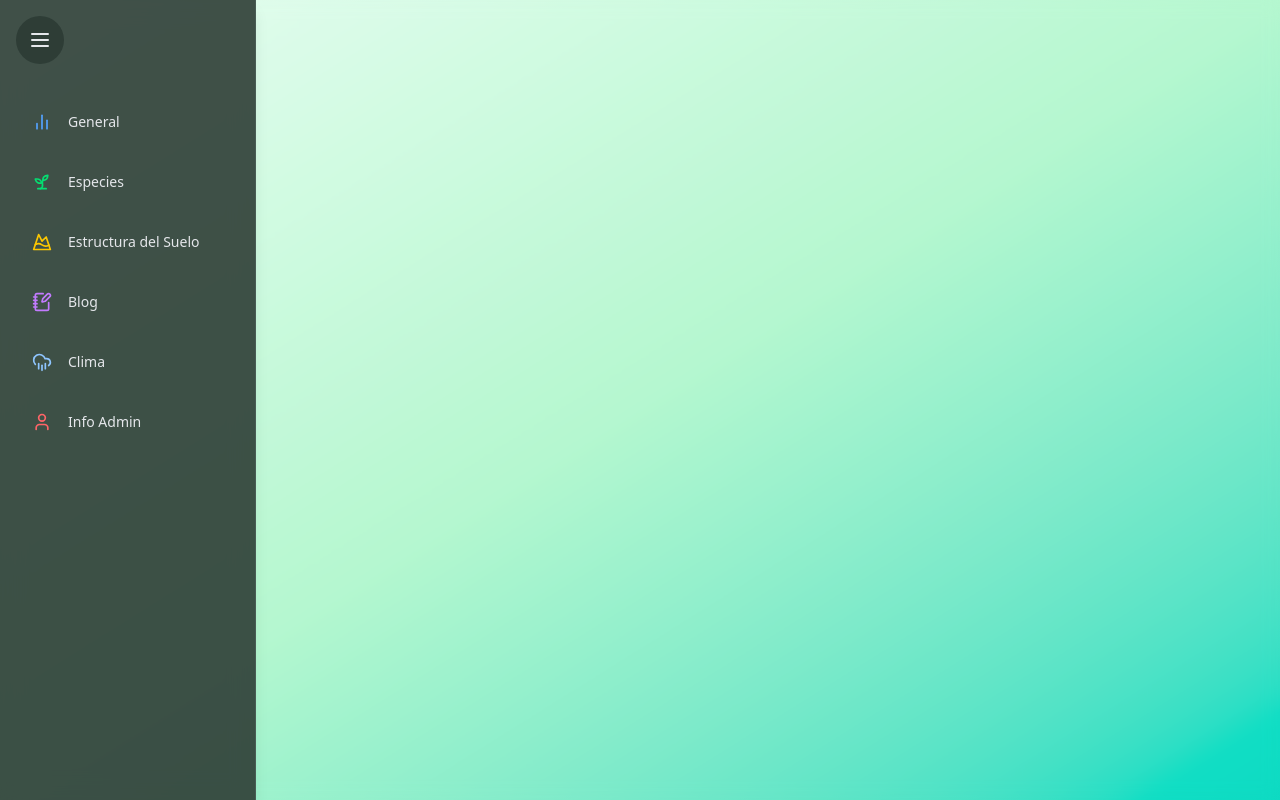
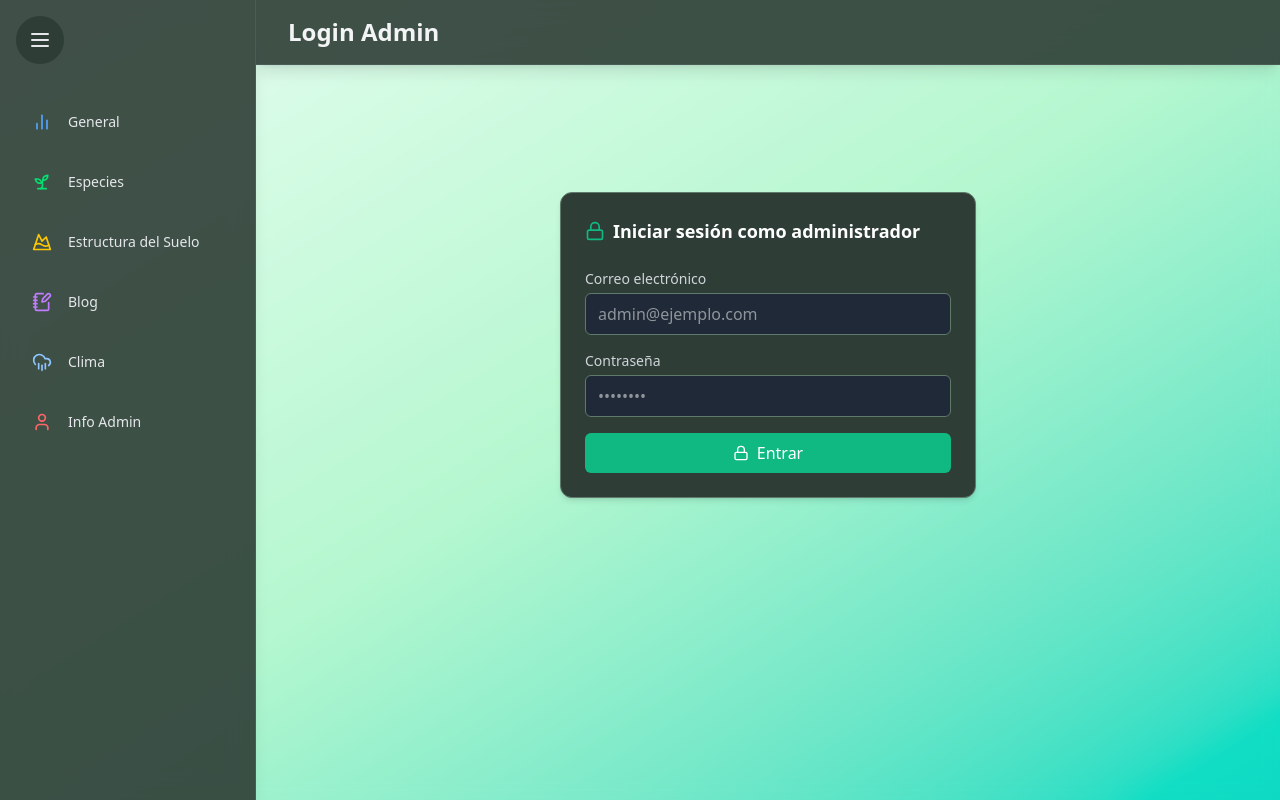
Before and after one commit to romtega/admin-dashboard, a React (Vite) app: page /login in a window 1280 px wide. Built offline with nearby package versions, Linux system fonts and the light colour scheme; no server answers.

Commit message:
feat: authContext for admin purposes

```diff
--- a/src/App.jsx
+++ b/src/App.jsx
@@ -1,6 +1,7 @@
 import { Routes, Route } from "react-router-dom"
 import { PlantProvider } from "./context/PlantContext"
 import { BlogProvider } from "./context/BlogContext"
+import { AuthProvider } from "./context/AuthContext"
 import { Toaster } from "react-hot-toast"
 
 import OverviewPage from "@/pages/OverviewPage"
@@ -8,8 +9,9 @@ import SpeciesPage from "@/pages/SpeciesPage"
 import Sidebar from "@/components/common/Sidebar"
 import SoilStructurePage from "./pages/SoilStructurePage"
 import BlogPage from "./pages/BlogPage"
+import WeatherPage from "./pages/WeatherPage"
 import AdminProfilePage from "./pages/AdminProfilePage"
-import WeatherPage from "./pages/WeatherPage"
+import AdminLoginPage from "./pages/AdminLoginPage"
 
 function App() {
   return (
@@ -44,6 +46,7 @@ function App() {
         <div className="absolute inset-0 backdrop-blur-sm" />
       </div>
       <Sidebar />
+      <AuthProvider>
         <PlantProvider>
           <BlogProvider>
             <Routes>
@@ -51,11 +54,13 @@ function App() {
               <Route path="/soil-structure" element={<SoilStructurePage />} />
               <Route path="/species" element={<SpeciesPage />} />
               <Route path="/blog" element={<BlogPage />} />
+              <Route path="/weather" element={<WeatherPage />} />
               <Route path="/admin" element={<AdminProfilePage />} />
-            <Route path="/weather" element={<WeatherPage />} />
+              <Route path="/login" element={<AdminLoginPage />} />
             </Routes>
           </BlogProvider>
         </PlantProvider>
+      </AuthProvider>
     </div>
   )
 }
--- /dev/null
+++ b/src/context/AuthContext.jsx
@@ -0,0 +1,66 @@
+// src/context/AuthContext.jsx
+import { createContext, useState, useEffect, useCallback } from "react"
+import axiosInstance from "@/services/axiosConfig"
+import toast from "react-hot-toast"
+
+export const AuthContext = createContext(null)
+
+export const AuthProvider = ({ children }) => {
+  const [user, setUser] = useState(null)
+  const [loadingUser, setLoadingUser] = useState(true)
+
+  const fetchMe = useCallback(async () => {
+    try {
+      setLoadingUser(true)
+      const { data } = await axiosInstance.get("/api/v1/auth/me")
+      setUser(data)
+    } catch (error) {
+      setUser(null)
+    } finally {
+      setLoadingUser(false)
+    }
+  }, [])
+
+  useEffect(() => {
+    fetchMe()
+  }, [fetchMe])
+
+  const login = async ({ email, username, password }) => {
+    try {
+      const payload = { password }
+
+      // permitimos login con email o username
+      if (email) payload.email = email
+      if (username) payload.username = username
+
+      const { data } = await axiosInstance.post("/api/v1/auth/login", payload)
+      setUser(data)
+      toast.success("Sesión iniciada correctamente")
+      return { ok: true }
+    } catch (error) {
+      const msg = error.response?.data?.error || "No se pudo iniciar sesión"
+      toast.error(msg)
+      return { ok: false, error: msg }
+    }
+  }
+
+  const logout = async () => {
+    try {
+      await axiosInstance.post("/api/v1/auth/logout")
+    } catch (error) {
+      console.error("Error al cerrar sesión:", error)
+    } finally {
+      setUser(null)
+    }
+  }
+
+  const value = {
+    user,
+    loadingUser,
+    login,
+    logout,
+    fetchMe,
+  }
+
+  return <AuthContext.Provider value={value}>{children}</AuthContext.Provider>
+}
--- /dev/null
+++ b/src/hooks/useAuthContext.js
@@ -0,0 +1,10 @@
+import { useContext } from "react"
+import { AuthContext } from "@/context/AuthContext"
+
+export const useAuthContext = () => {
+  const context = useContext(AuthContext)
+  if (!context) {
+    throw new Error("useAuthContext debe usarse dentro de AuthProvider")
+  }
+  return context
+}
--- /dev/null
+++ b/src/pages/AdminLoginPage.jsx
@@ -0,0 +1,106 @@
+import { useEffect } from "react"
+import { useForm } from "react-hook-form"
+import { motion } from "framer-motion"
+import { Lock } from "lucide-react"
+import { useNavigate } from "react-router-dom"
+import { useAuthContext } from "@/hooks/useAuthContext"
+import Header from "@/components/common/Header"
+
+const AdminLoginPage = () => {
+  const {
+    register,
+    handleSubmit,
+    formState: { errors },
+  } = useForm()
+  const { user, loadingUser, login } = useAuthContext()
+  const navigate = useNavigate()
+
+  // Si ya está logueado, mandarlo al /admin
+  useEffect(() => {
+    if (!loadingUser && user) {
+      navigate("/admin", { replace: true })
+    }
+  }, [loadingUser, user, navigate])
+
+  const onSubmit = async data => {
+    const { email, password } = data
+    const result = await login({ email, password })
+    if (result.ok) {
+      navigate("/admin", { replace: true })
+    }
+  }
+
+  return (
+    <div className="flex-1 overflow-auto relative z-10">
+      <Header title="Login Admin" />
+
+      <motion.div
+        className="max-w-md mx-auto px-4 py-10 flex items-center justify-center min-h-[70vh]"
+        initial={{ opacity: 0, y: 20 }}
+        animate={{ opacity: 1, y: 0 }}
+        transition={{ duration: 0.5 }}
+      >
+        <div className="w-full bg-[#2E3D36] border border-[#5F7A6A] rounded-xl p-6 shadow-md text-gray-200">
+          <div className="flex items-center gap-2 mb-6">
+            <Lock className="w-5 h-5 text-[#10B981]" />
+            <h2 className="text-lg font-semibold text-white">
+              Iniciar sesión como administrador
+            </h2>
+          </div>
+
+          <form className="space-y-4" onSubmit={handleSubmit(onSubmit)}>
+            <div className="flex flex-col">
+              <label className="text-sm text-gray-300 mb-1" htmlFor="email">
+                Correo electrónico
+              </label>
+              <input
+                id="email"
+                type="email"
+                className="bg-[#1F2937] border border-[#5F7A6A] rounded-md px-3 py-2 text-white"
+                placeholder="admin@ejemplo.com"
+                {...register("email", {
+                  required: "El correo es obligatorio",
+                })}
+              />
+              {errors.email && (
+                <span className="text-xs text-red-400 mt-1">
+                  {errors.email.message}
+                </span>
+              )}
+            </div>
+
+            <div className="flex flex-col">
+              <label className="text-sm text-gray-300 mb-1" htmlFor="password">
+                Contraseña
+              </label>
+              <input
+                id="password"
+                type="password"
+                className="bg-[#1F2937] border border-[#5F7A6A] rounded-md px-3 py-2 text-white"
+                placeholder="••••••••"
+                {...register("password", {
+                  required: "La contraseña es obligatoria",
+                })}
+              />
+              {errors.password && (
+                <span className="text-xs text-red-400 mt-1">
+                  {errors.password.message}
+                </span>
+              )}
+            </div>
+
+            <button
+              type="submit"
+              className="w-full mt-4 bg-[#10B981] hover:bg-[#0f9d70] text-white py-2 rounded-md font-medium flex items-center justify-center gap-2"
+            >
+              <Lock className="w-4 h-4" />
+              Entrar
+            </button>
+          </form>
+        </div>
+      </motion.div>
+    </div>
+  )
+}
+
+export default AdminLoginPage
--- a/src/services/axiosConfig.js
+++ b/src/services/axiosConfig.js
@@ -5,7 +5,8 @@ const axiosInstance = axios.create({
   timeout: 10000,
   headers: {
     Accept: "application/json", // opcional
-    // No fijes Content-Type aquí
+    // headers: { "Content-Type": "application/json" },
+    withCredentials: true, // 👈 MUY IMPORTANTE para que se manden cookies
   },
 })
 
```
Also changed, not shown: src/pages/AdminProfilePage.jsx (+33 -13 lines). Lines whose indentation alone changed are shown as unchanged.
